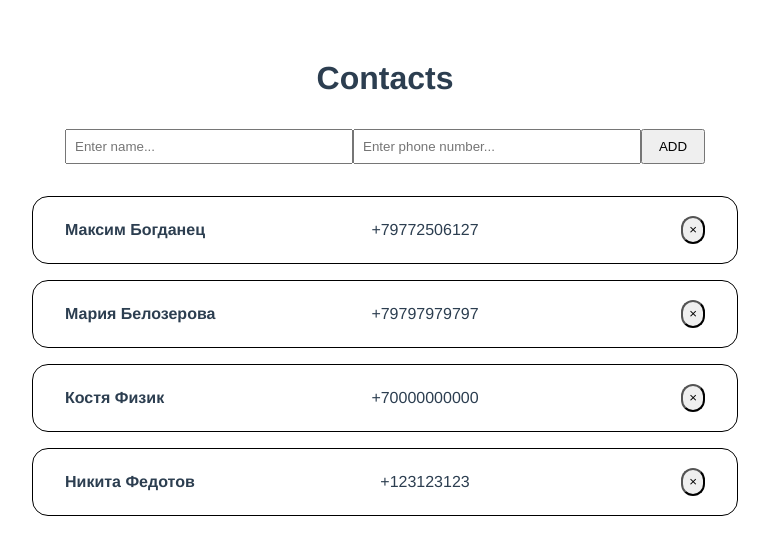
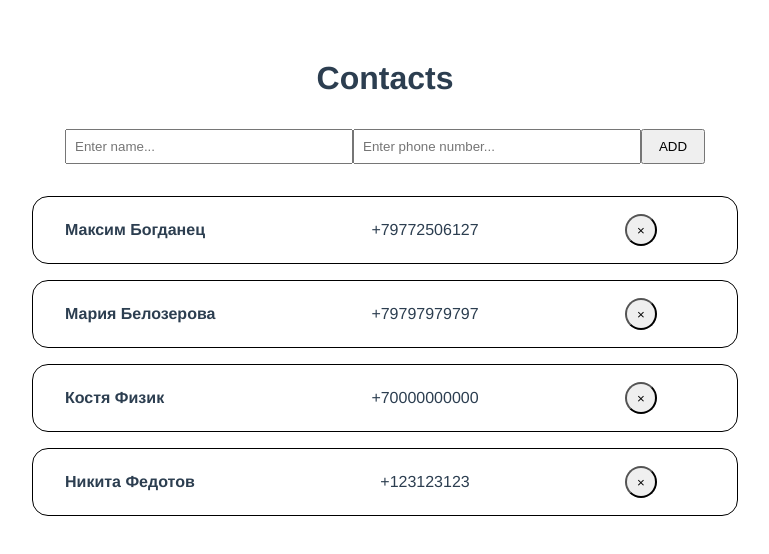
Before and after one commit to FFFFFFear1/vue-test, a Vue app: page / in a window 1280 px wide. Shown: the top 554 px of the page, without its empty margins (255-1024 px from the left). Built offline with nearby package versions, Linux system fonts and the light colour scheme.

Commit message:
Fixed errors

```diff
--- a/src/components/AddContact.vue
+++ b/src/components/AddContact.vue
@@ -1,5 +1,5 @@
 <template>
-  <form @submit.prevent="addNewContact">
+  <form v-on:submit.prevent="addNewContact">
     <span>
       <input type="text" placeholder="Enter name..." v-model="name">
       <input type="text" placeholder="Enter phone number..." v-model="number">
--- a/src/components/ContactItem.vue
+++ b/src/components/ContactItem.vue
@@ -4,8 +4,11 @@
             <p style="text-align: left"><strong>{{item.name}}</strong></p>
             <p>{{item.number}}</p>
         </span>
-        <button @click="$emit('show-modal', item.id)">&times;</button>
-        <!-- <button @click="$emit('remove-contact', item.id)">&times;</button>   -->
+        <div class="item-btns">
+          <!-- <button @click="print()">&#9998;</button>   -->
+          <button v-on:click="$emit('show-modal', item.id)">&times;</button>
+        </div>
+        <!-- <button @click="$emit('remove-contact', item.id)"> &times;</button>   -->
     </li>
 </template>
 
@@ -17,13 +20,17 @@ export default {
       required: true
     }
   },
+  methods: {
+    print() {
+      console.log(item);
+    }
+  },
 }
 
 </script>
 
 <style scoped>
 li {
-    cursor: pointer;
   display: flex;
   justify-content: space-between;
   margin: 1rem auto;
@@ -33,7 +40,9 @@ li {
   border-radius: 1rem;
 }
 button{
-  height: 1.8rem;
+  cursor: pointer;
+  width: 2rem;
+  height: 2rem;
   margin: auto 0;
   border-radius: 1rem;
 }
@@ -43,4 +52,9 @@ span {
   grid-template-columns: 50% 50%;
   text-align: center;
 }
+.item-btns {
+  width: 5rem;
+  display: flex;
+  justify-content: space-between;
+}
 </style>
--- a/src/components/ContactsList.vue
+++ b/src/components/ContactsList.vue
@@ -4,15 +4,15 @@
       <ContactItem
       v-for="item in items" :key="item.id"
       v-bind:item="item"
-      @show-modal='showModal'
+      v-on:show-modal='showModal'
       />
       </ul>
-      <div v-if="this.isShowing" class="modal">
+      <div v-if="isShowing" class="modal">
         <div class="modal-handler">
           <h3>Удалить контакт?</h3>
           <div class="modal-btns">
-            <button @click="removeContact()">OK</button>
-            <button @click="closeModal()">Нет</button>
+            <button v-on:click="removeContact()">OK</button>
+            <button v-on:click="closeModal()">Нет</button>
           </div>
         </div>
       </div>
@@ -38,9 +38,9 @@ export default {
       this.isShowing = false;
     },
     removeContact() {
-      this.isShowing = !this.isShowing;
+      this.isShowing = false;
       this.$emit('remove-contact', this.idToRemove);
-    }
+    },
   },
   components: {
     ContactItem
@@ -67,6 +67,7 @@ ul {
   position: relative;
   margin: 20rem auto;
   background-color: white;
+  border: 1px solid black;
   padding: 2rem 1rem;
 }
 .modal-btns {
--- a/src/components/ContactsPage.vue
+++ b/src/components/ContactsPage.vue
@@ -1,10 +1,11 @@
 <template>
   <div>
     <h1 class="title">Contacts</h1>
-    <AddContact @add-contact="addContact"/>
+    <AddContact v-on:add-contact="addContact"/>
     <ContactsList
     v-bind:items="items"
-    @remove-contact="removeContact"/>
+    v-on:remove-contact="removeContact"
+    v-on:open-contact="openContact"/>
   </div>
 </template>
 
@@ -28,6 +29,9 @@ export default {
     },
     addContact(contact) {
       this.items.push(contact);
+    },
+    openContact(item) {
+      console.log(item);
     }
   },
   components: {
```
Lines whose indentation alone changed are shown as unchanged.
